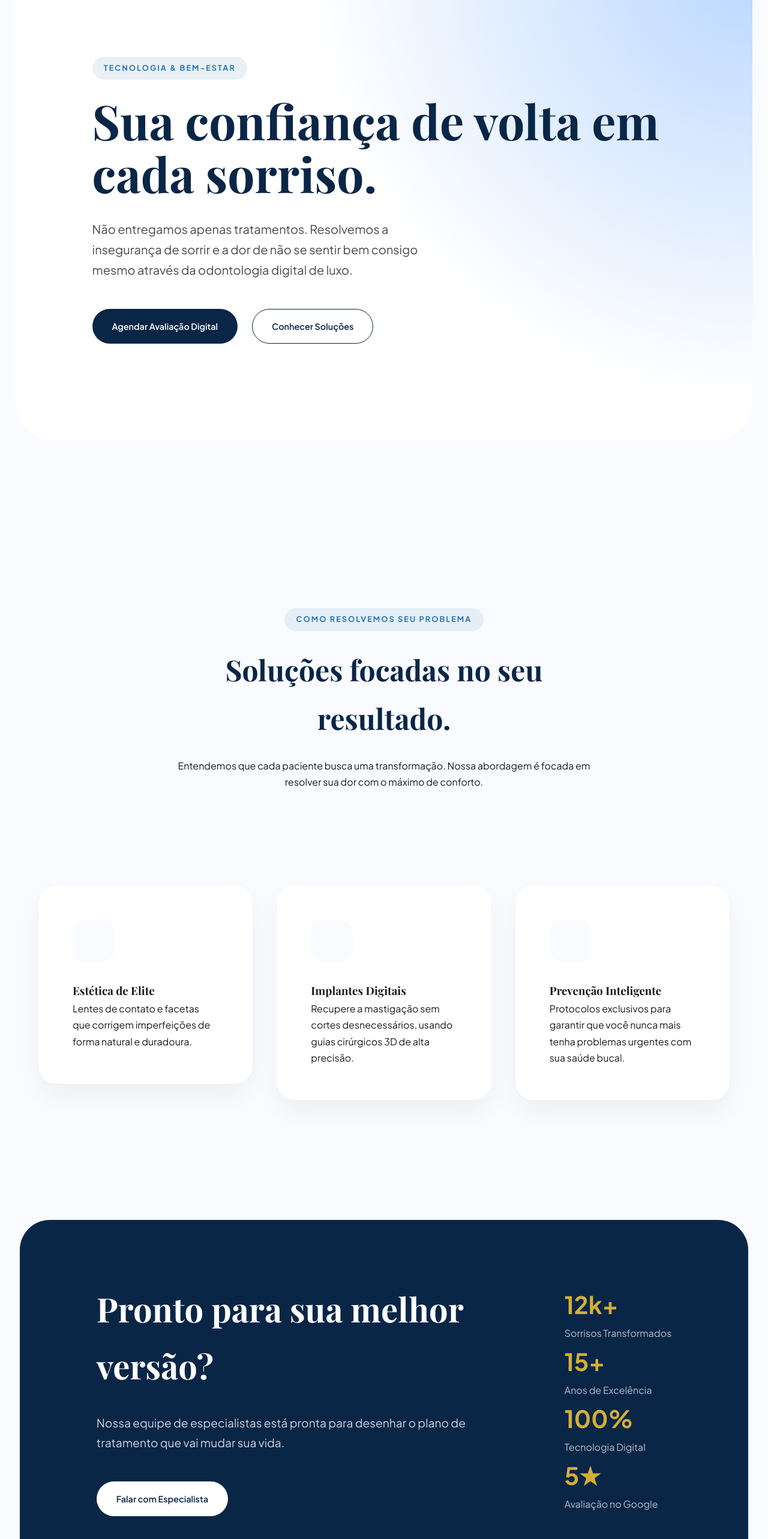
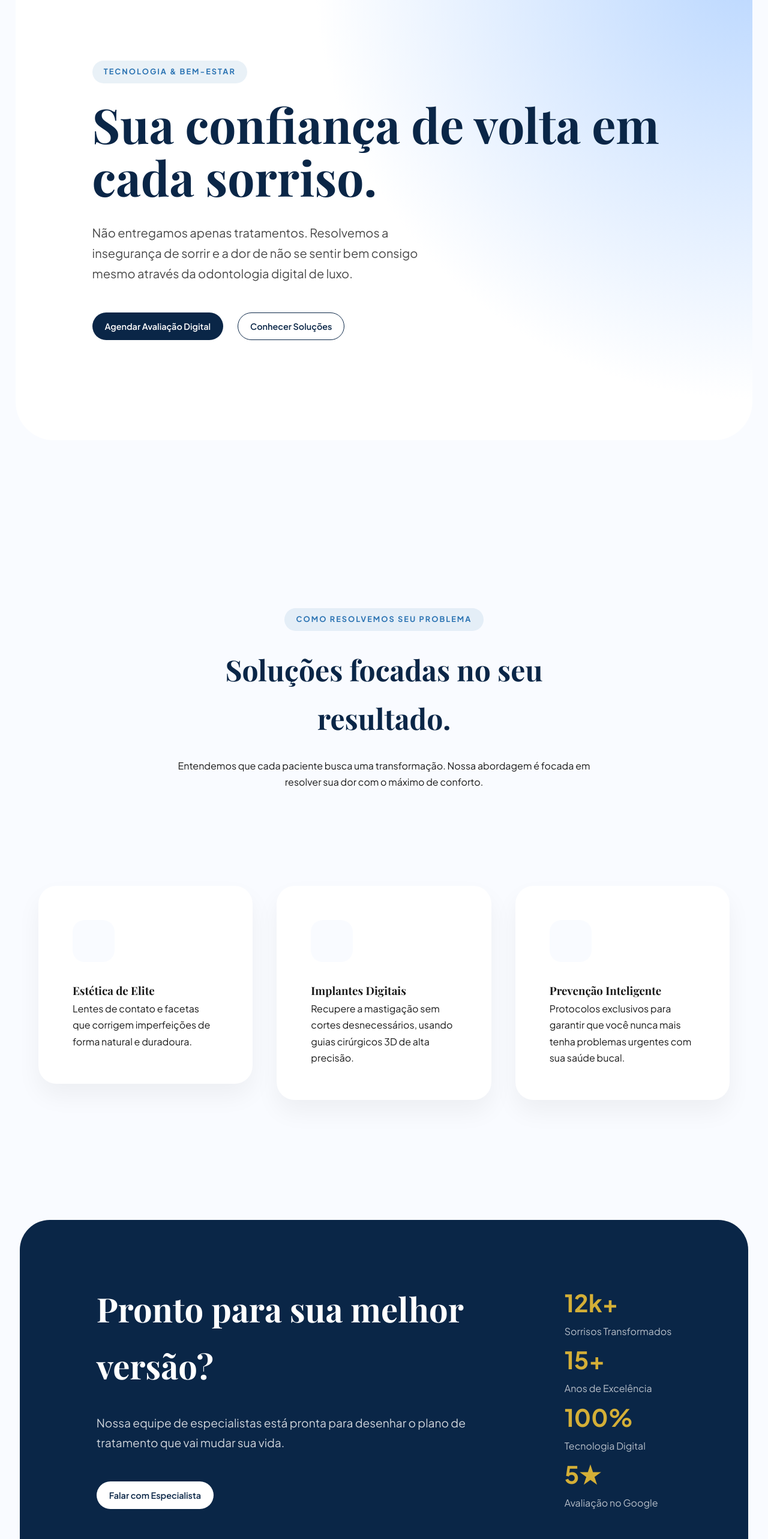
Before and after one commit to nathanscd/SorrisoIdeal, a React (Vite) app: page / in a window 1280 px wide. Shown: the part 234-2800 px from the top of the page at 60% size. Built offline with nearby package versions, Linux system fonts and the light colour scheme.

Commit message:
Hover btn animation

```diff
--- a/src/pages/style/Home.css
+++ b/src/pages/style/Home.css
@@ -67,10 +67,37 @@ body{
     flex-wrap: wrap;
 }
 
+.btn-premium {
+  position: relative;
+  display: inline-block;
+  padding: 10px 20px;
+  color: rgb(255, 255, 255);
+  text-decoration: none;
+  overflow: hidden;
+}
+
+.btn-premium::before {
+  content: "";
+  position: absolute;
+  inset: 0;
+  background: black;
+  z-index: -1;
+  clip-path: ellipse(0% 0% at 50% 100%);
+  transition: clip-path 1s ease;
+}
+
+.btn-premium:hover::before {
+  clip-path: ellipse(150% 150% at 50% 100%);
+}
+
+.btn-premium:hover {
+  color: white;
+}
+
 .btn-outline {
-    background: transparent !important;
-    color: var(--primary) !important;
-    border: 1px solid var(--primary) !important;
+    background: transparent;
+    color: var(--primary);
+    border: 1px solid var(--primary);
 }
 
 /* Solutions Section */
@@ -165,8 +192,8 @@ body{
 }
 
 .btn-white {
-    background: white !important;
-    color: var(--primary) !important;
+    background: white;
+    color: var(--primary);
 }
 
 .cta-stats {
```
